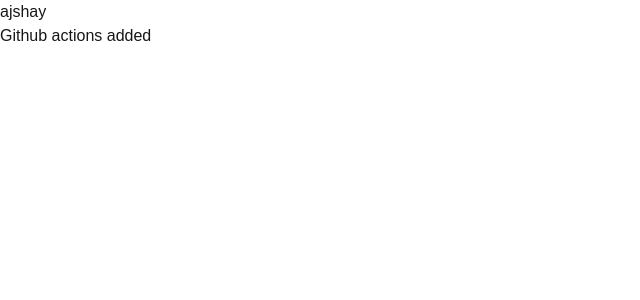
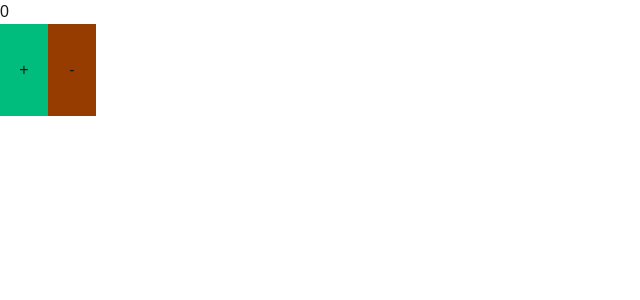
Before and after one commit to Akshay-hub-007/nextjs-github-actions, a Next.js app: page / in a window 1280 px wide. Shown: the top 300 px of the page, without its empty margins (0-640 px from the left). Built offline with nearby package versions, Linux system fonts and the light colour scheme.

Commit message:
first commit

```diff
--- a/app/api/user/route.ts
+++ /dev/null
@@ -1,22 +0,0 @@
-import { URL } from "url"
-
-
-export async function GET(request:Request) {
-    console.log(request)
-    const {searchParams} = new URL(request.url)
-
-    return Response.json({
-        name:searchParams.get("name")
-    })
-
-
-}
-export async function POST(request: Request) {
-  const body = await request.json();
-    console.log(request)
-    console.log(body)
-  return Response.json({
-    name: body.name,
-    age: body.age,
-  });
-}
--- a/app/page.tsx
+++ b/app/page.tsx
@@ -1,25 +1,18 @@
+"use client"
+import { useState } from "react";
 
-export const metadata = {
-  title: "Home Pge",
-  description: "Welcome to my website",
-}
 
-export default async function Home() {
-  const res = await fetch(
-    "http://localhost:3000/api/user",
-    {
-      method: "POST",
-      body: JSON.stringify({
-        name: "ajshay",
-        age: 34
-      })
-    }
-  );
 
-  const data = await res.json();
+export default  function Home() {
+
+  const [count,setCount] = useState(0);
 
   return <>
-    <div>{data.name}</div>
-    <p>Github actions added</p>
+    <div>
+      <h1>{count}</h1>
+      <button className="w-12 h-23 bg-emerald-500" onClick={()=>setCount(cnt => cnt+1)}>+</button>
+       <button className="w-12 h-23 bg-amber-800" onClick={()=>setCount(cnt => cnt-1)}>-</button>
+    </div>
+
   </>;
 }
```
